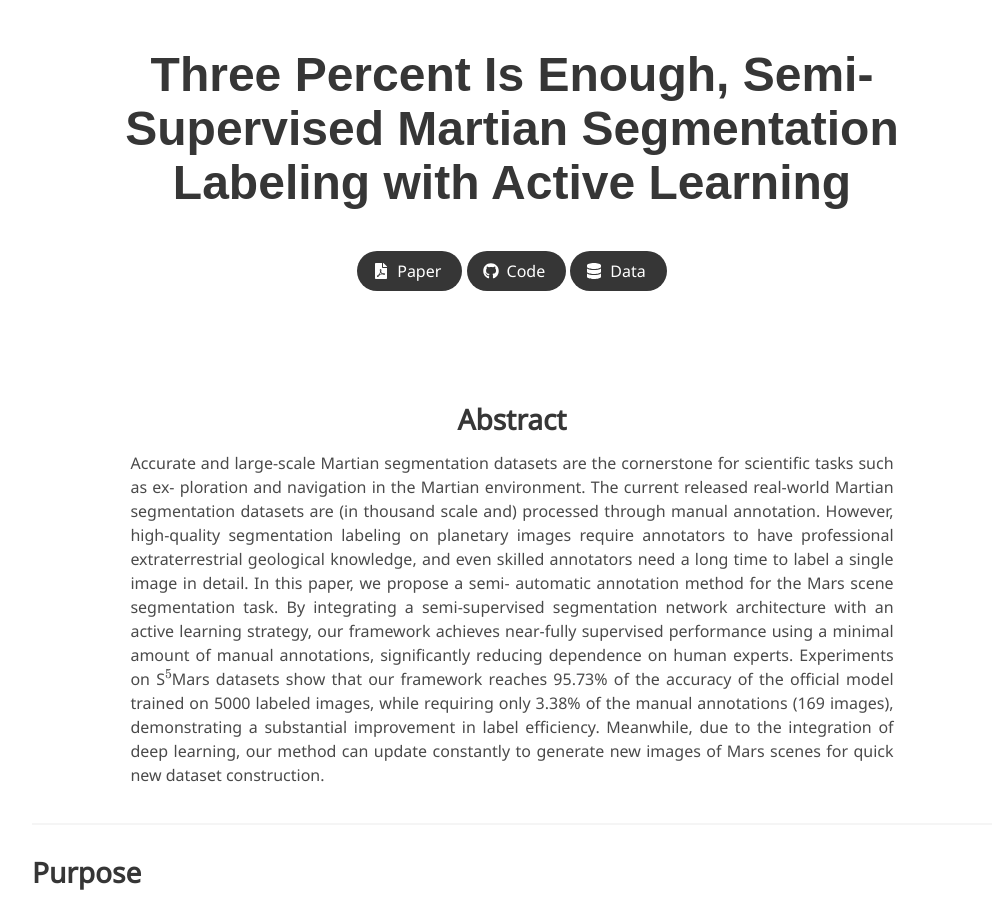
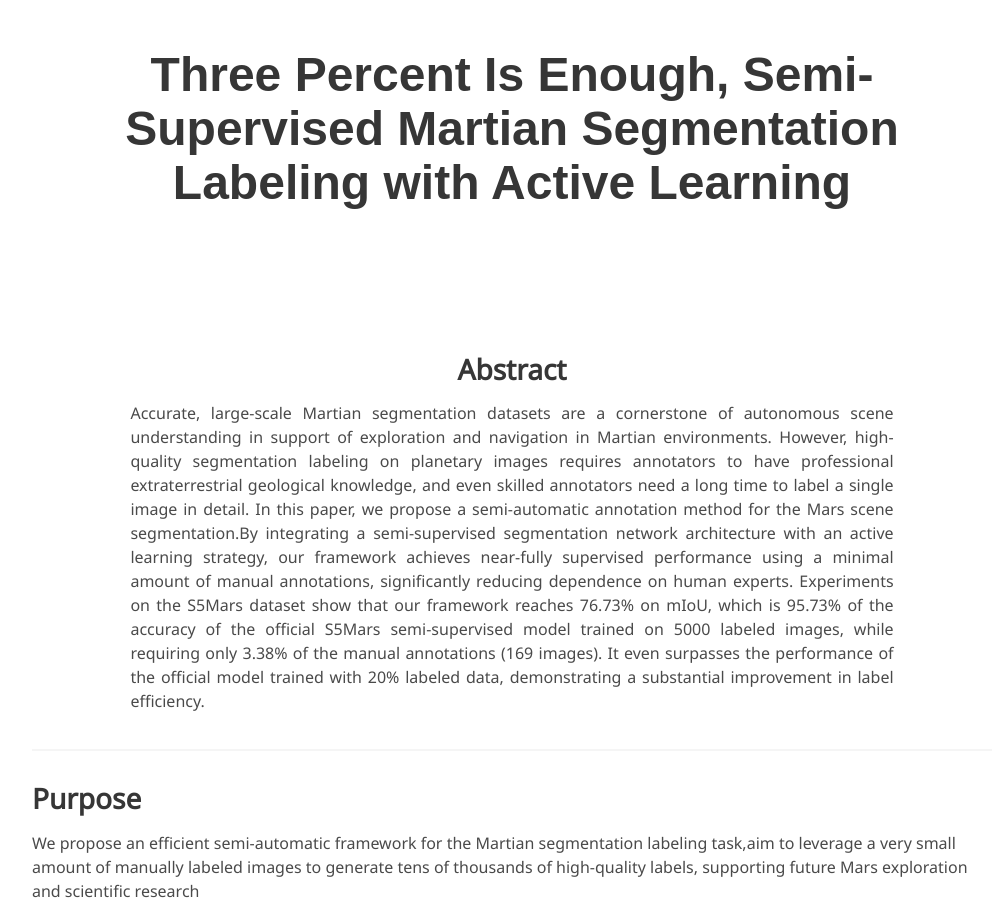
Before and after one commit to huahuahua219/CPS-Mars-Webpage, a Jekyll site: the page built from index.md, in a window 1280 px wide and 900 px high. Shown: the whole window, without its empty margins (128-1126 px from the left). Built offline with Jekyll 4.4.1, drawn with Linux system fonts in a browser that asks for light colours; some web fonts are replaced.

Commit message:
Update index.md

```diff
--- a/index.md
+++ b/index.md
@@ -7,9 +7,9 @@ authors:
 
 affiliations:
 
-paper: https://www.cs.virginia.edu/~robins/Turing_Paper_1936.pdf
-code: https://github.com/topics/turing-machines
-data: https://huggingface.co/docs/datasets
+paper:
+code:
+data:
 ---
 
 <!-- Using HTML to center the abstract -->
@@ -17,28 +17,7 @@ data: https://huggingface.co/docs/datasets
     <div class="column is-four-fifths">
         <h2>Abstract</h2>
         <div class="content has-text-justified">
-Accurate and large-scale Martian segmentation
-datasets are the cornerstone for scientific tasks such as ex-
-ploration and navigation in the Martian environment. The
-current released real-world Martian segmentation datasets are
-(in thousand scale and) processed through manual annotation.
-However, high-quality segmentation labeling on planetary images
-require annotators to have professional extraterrestrial geological
-knowledge, and even skilled annotators need a long time to
-label a single image in detail. In this paper, we propose a semi-
-automatic annotation method for the Mars scene segmentation
-task. By integrating a semi-supervised segmentation network
-architecture with an active learning strategy, our framework
-achieves near-fully supervised performance using a minimal
-amount of manual annotations, significantly reducing dependence
-on human experts. Experiments on S$^5$Mars datasets show that
-our framework reaches 95.73% of the accuracy of the official
-model trained on 5000 labeled images, while requiring only
-3.38% of the manual annotations (169 images), demonstrating a
-substantial improvement in label efficiency. Meanwhile, due to the
-integration of deep learning, our method can update constantly
-to generate new images of Mars scenes for quick new dataset
-construction.
+Accurate, large-scale Martian segmentation datasets are a cornerstone of autonomous scene understanding in support of exploration and navigation in Martian environments. However, high-quality segmentation labeling on planetary images requires annotators to have professional extraterrestrial geological knowledge, and even skilled annotators need a long time to label a single image in detail. In this paper, we propose a semi-automatic annotation method for the Mars scene segmentation.By integrating a semi-supervised segmentation network architecture with an active learning strategy, our framework achieves near-fully supervised performance using a minimal amount of manual annotations, significantly reducing dependence on human experts. Experiments on the S5Mars dataset show that our framework reaches 76.73% on mIoU, which is 95.73% of the accuracy of the official S5Mars semi-supervised model trained on 5000 labeled images, while requiring only 3.38% of the manual annotations (169 images). It even surpasses the performance of the official model trained with 20% labeled data, demonstrating a substantial improvement in label efficiency.
         </div>
     </div>
 </div>
```
